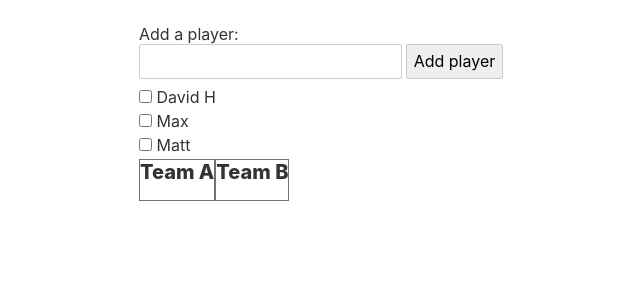
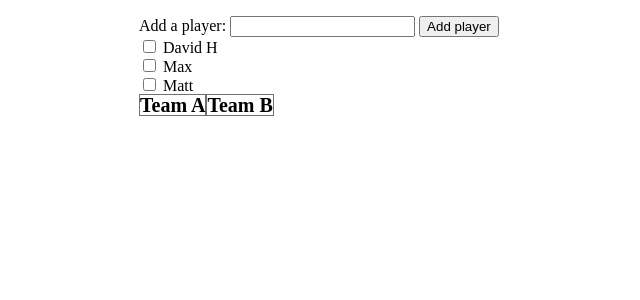
Before and after one commit to dlh89/ELO-teams, a Svelte app: page / in a window 1280 px wide. Shown: the top 300 px of the page, without its empty margins (141-781 px from the left). Built offline with nearby package versions, Linux system fonts and the light colour scheme.

Commit message:
Replace global css with reset.css

```diff
--- a/public/global.css
+++ b/public/global.css
@@ -1,63 +1,48 @@
-html, body {
-	position: relative;
-	width: 100%;
-	height: 100%;
+/* http://meyerweb.com/eric/tools/css/reset/
+   v2.0 | 20110126
+   License: none (public domain)
+*/
+
+html, body, div, span, applet, object, iframe,
+h1, h2, h3, h4, h5, h6, p, blockquote, pre,
+a, abbr, acronym, address, big, cite, code,
+del, dfn, em, img, ins, kbd, q, s, samp,
+small, strike, strong, sub, sup, tt, var,
+b, u, i, center,
+dl, dt, dd, ol, ul, li,
+fieldset, form, label, legend,
+table, caption, tbody, tfoot, thead, tr, th, td,
+article, aside, canvas, details, embed,
+figure, figcaption, footer, header, hgroup,
+menu, nav, output, ruby, section, summary,
+time, mark, audio, video {
+	margin: 0;
+	padding: 0;
+	border: 0;
+	font-size: 100%;
+	font: inherit;
+	vertical-align: baseline;
 }
-
-body {
-	color: #333;
-	margin: 0;
-	padding: 8px;
-	box-sizing: border-box;
-	font-family: -apple-system, BlinkMacSystemFont, "Segoe UI", Roboto, Oxygen-Sans, Ubuntu, Cantarell, "Helvetica Neue", sans-serif;
-}
-
-a {
-	color: rgb(0,100,200);
-	text-decoration: none;
-}
-
-a:hover {
-	text-decoration: underline;
-}
-
-a:visited {
-	color: rgb(0,80,160);
-}
-
-label {
+/* HTML5 display-role reset for older browsers */
+article, aside, details, figcaption, figure,
+footer, header, hgroup, menu, nav, section {
 	display: block;
 }
-
-input, button, select, textarea {
-	font-family: inherit;
-	font-size: inherit;
-	-webkit-padding: 0.4em 0;
-	padding: 0.4em;
-	margin: 0 0 0.5em 0;
-	box-sizing: border-box;
-	border: 1px solid #ccc;
-	border-radius: 2px;
+body {
+	line-height: 1;
 }
-
-input:disabled {
-	color: #ccc;
+ol, ul {
+	list-style: none;
 }
-
-button {
-	color: #333;
-	background-color: #f4f4f4;
-	outline: none;
+blockquote, q {
+	quotes: none;
 }
-
-button:disabled {
-	color: #999;
+blockquote:before, blockquote:after,
+q:before, q:after {
+	content: '';
+	content: none;
 }
-
-button:not(:disabled):active {
-	background-color: #ddd;
+table {
+	border-collapse: collapse;
+	border-spacing: 0;
 }
-
-button:focus {
-	border-color: #666;
-}
```
